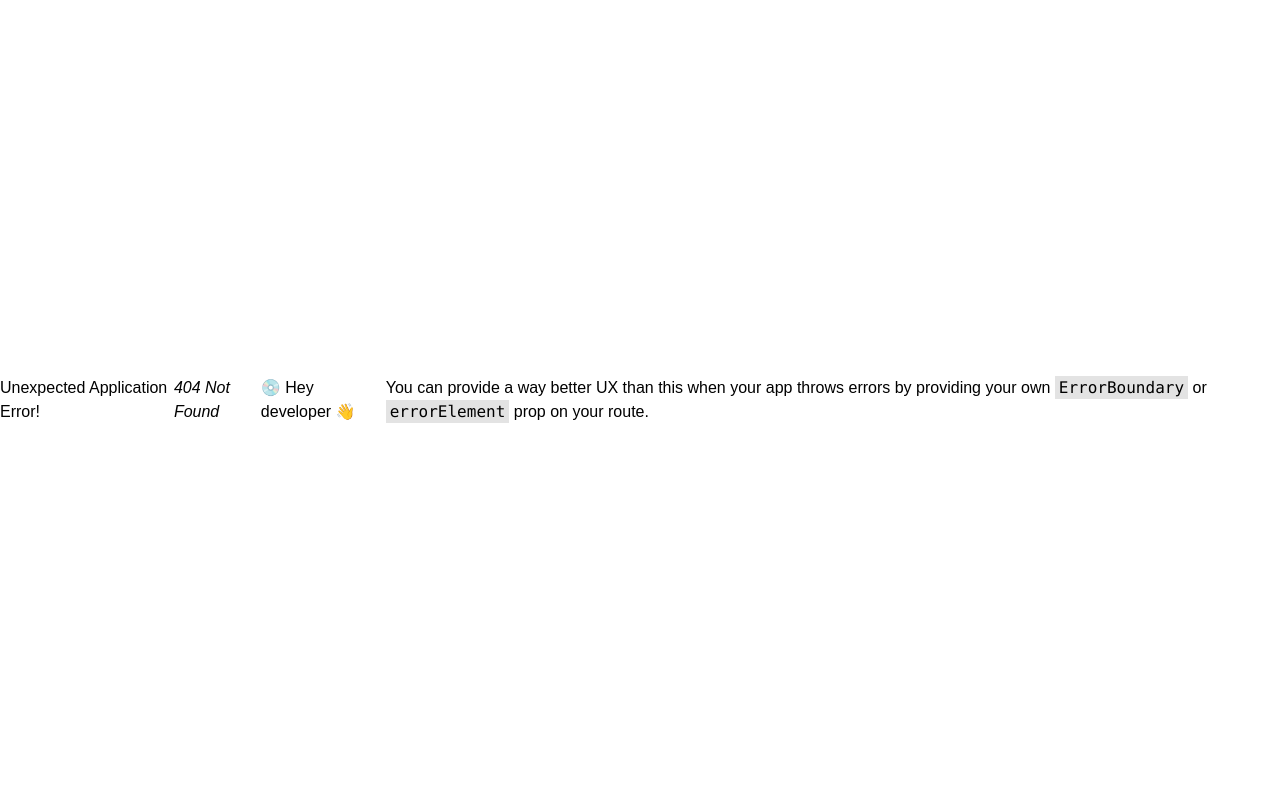
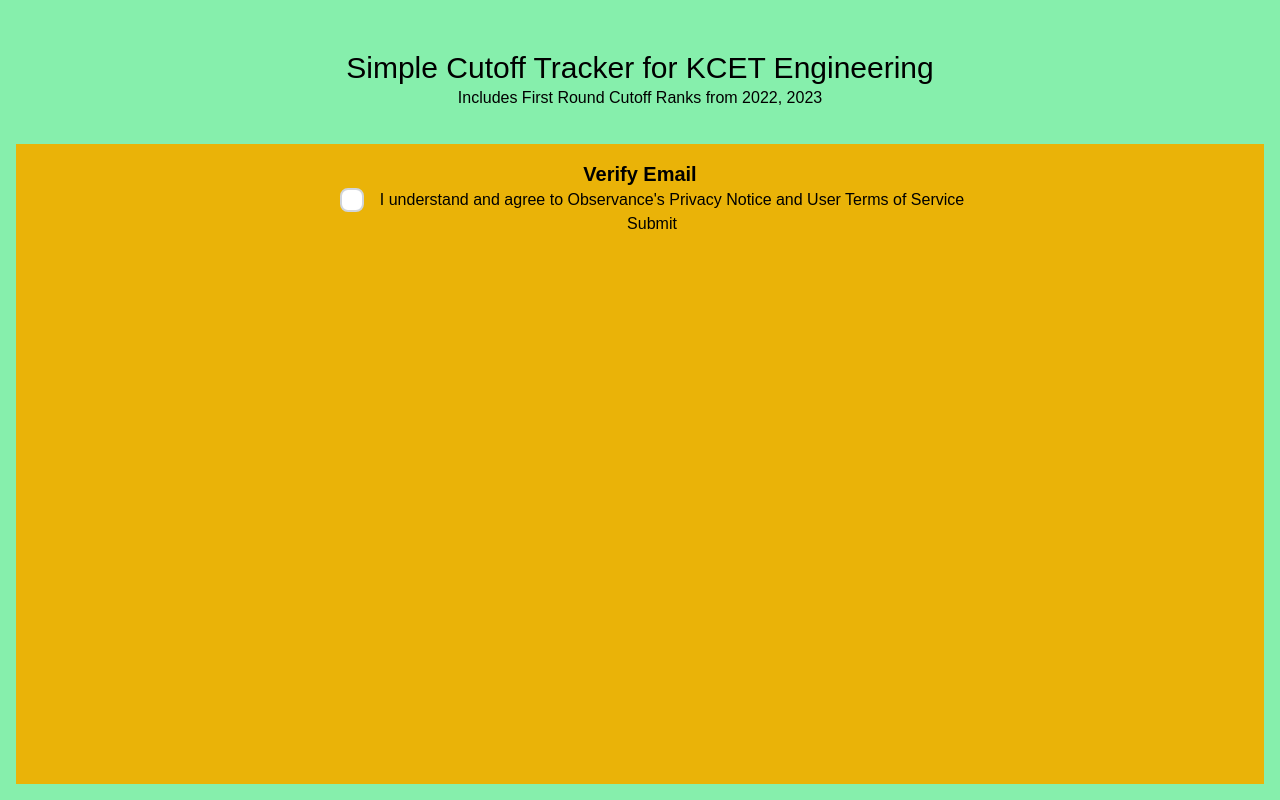
Before and after one commit to rohansh-tty/Kcet_Frontend, a React (Vite) app: page /verify in a window 1280 px wide. Before the commit this address had no page. Built offline with nearby package versions, Linux system fonts and the light colour scheme; a web font is replaced by a local one.

Commit message:
fix: auth ui fixed

```diff
--- a/src/App.tsx
+++ b/src/App.tsx
@@ -68,7 +68,6 @@ function App(): ReactElement {
     <>
       <div className="flex flex-col h-screen w-screen overflow-y-scroll ">
         <Toaster />
-
         <Menu />
         <div className="flex h-full w-full items-center justify-center">
           <Cutoff />
--- a/src/components/Cutoff.tsx
+++ b/src/components/Cutoff.tsx
@@ -136,11 +136,12 @@ const Cutoff = () => {
   }, [])
 
   return (
-      <div className="grid grid-rows-2 grid-cols-1 md:grid-rows-1 md:grid-cols-2 h-full w-full">
-        <div className="h-full w-full bg-green-400 flex  items-center justify-center">
+    <div className="grid md:grid-rows-9 md:grid-cols-1  h-full w-full bg-yellow-400">
+      <p className="row-span-1 h-full w-full font-bold">KCET Cutoff Analyzer</p>
+      <div className="row-span-4 h-full w-full bg-green-400 flex  items-center justify-center">
         <form
           onSubmit={handleSubmit(onSubmit)}
-            className="flex flex-col  space-y-8 h-full md:w-full lg:w-[60%] items-start justify-center   "
+          className="flex flex-col  space-y-8 h-full w-[40%] items-center justify-center   "
         >
           {/* register your input into the hook by invoking the "register" function */}
           <div className="flex flex-row space-x-2">
@@ -299,7 +300,7 @@ const Cutoff = () => {
               //         }
               //     ]
               // }
-                console.log('submit button pressed...',  formInputs)
+              console.log('submit button pressed...', formInputs)
               // console.log(getValues())
               const response = await getCutoffResults({
                 min_cutoff: formInputs.min_cutoff,
@@ -307,9 +308,7 @@ const Cutoff = () => {
                 branch: formInputs?.branch
                   ?.map((branch) => branch.branch_short_name)
                   .join(','),
-                  year: formInputs.year
-                    .map((item: any) => item.value)
-                    .join(','),
+                year: formInputs.year.map((item: any) => item.value).join(','),
                 round: formInputs.round.value,
                 category: formInputs.category.value
               })
@@ -325,7 +324,7 @@ const Cutoff = () => {
         {/* </div> */}
       </div>
       {tableData && tableData.length > 0 ? (
-          <div className="md:h-full md:w-full overflow-scroll flex items-center justify-center bg-red-400">
+        <div className="row-span-4 md:h-full md:w-full overflow-scroll flex items-center justify-center bg-red-400">
           {' '}
           <DemoTable data={tableData} />
         </div>
--- a/src/components/Login.tsx
+++ b/src/components/Login.tsx
@@ -9,6 +9,7 @@ import toast, { Toaster } from 'react-hot-toast'
 import { useNavigate } from 'react-router-dom'
 import Cookies from 'universal-cookie'
 import { LoginResponseAPI } from '../store/CutoffStore'
+import { Checkbox } from 'primereact/checkbox'
 
 type LoginInputs = {
   email: string
@@ -21,7 +22,7 @@ type SignUpInputs = {
   password: string
 }
 
-export const Signup = () => {
+export const Signup = ({ verifyHandler }) => {
   const {
     register,
     handleSubmit,
@@ -29,8 +30,28 @@ export const Signup = () => {
     formState: { errors }
   } = useForm<SignUpInputs>()
   const cookies = new Cookies()
+  const navigate = useNavigate()
+  const signup = useAuthStore((state) => state.signup)
 
-  const onSubmit: SubmitHandler<SignUpInputs> = (data) => console.log(data)
+  const onSubmit: SubmitHandler<SignUpInputs> = async (data) => {
+    try {
+      const res = await signup(data.username, data.email, data.password)
+      if (res?.status === 200) {
+        // setLoginInfo(res?.data)
+        localStorage.setItem('user', JSON.stringify(res?.data))
+        toast.success('Login Success')
+        verifyHandler(true)
+        console.log('showing verify checkbox')
+
+        // navigate('/cutoff')
+      } else {
+        console.log('Login Failed >>>', res)
+        toast.error(`Unexpected Issue ${res?.data?.status}, ${res?.data}`)
+      }
+    } catch (error) {
+      toast.error(`Failed to Login, ${error}`)
+    }
+  }
 
   return (
     <>
@@ -49,7 +70,7 @@ export const Signup = () => {
           <label>Email</label>
           <input
             className="w-[40%]"
-            defaultValue="test"
+            defaultValue="metyho@citmo.net"
             {...register('email')}
           />
         </div>
@@ -67,7 +88,11 @@ export const Signup = () => {
         </div>
 
         {/* <input type="submit" /> */}
-        <button>Submit</button>
+        <div className="p-2 w-full flex items-center justify-center ">
+          <button className="bg-blue-500 p-4 rounded-md  items-center flex text-lg">
+            Submit
+          </button>
+        </div>
       </form>
     </>
   )
@@ -99,11 +124,12 @@ export const Login = () => {
   const onSubmit: SubmitHandler<LoginInputs> = async (data) => {
     try {
       const res = await login(data.email, data.password)
+      console.log('response >>>', res)
       if (res?.status === 200) {
         setLoginInfo(res?.data)
         localStorage.setItem('user', JSON.stringify(res?.data))
         toast.success('Login Success')
-        navigate('/cutoff')
+        // navigate('/cutoff')
       } else {
         console.log('Login Failed >>>', res)
         toast.error(`Unexpected Issue ${res?.data?.status}, ${res?.data}`)
@@ -138,32 +164,96 @@ export const Login = () => {
       </div>
 
       {/* <input type="submit" /> */}
-      <button>Submit</button>
+      <div className="p-2 w-full flex items-center justify-center ">
+        <button className="bg-blue-500 p-4 rounded-md  items-center flex text-lg">
+          Submit
+        </button>
+      </div>
     </form>
   )
 }
 
 export const AuthPage = () => {
   const [signUpPressed, setBtnPressed] = useState(0)
+  const [showVerify, setShowVerify] = useState(false)
+  const verifyHandler = (value: boolean) => {
+    if (signUpPressed) {
+      setBtnPressed(0)
+      setShowVerify(value)
+    }
+  }
   return (
     <>
-      <div className="grid grid-rows-2 w-full h-full p-4 bg-green-300 ">
+      <div className="grid grid-rows-6 w-full h-full p-4 bg-green-300 ">
         <Toaster />
-        <div className="flex flex-col  items-center justify-center p-8 w-full h-full">
+        <div className="flex flex-col row-span-1 items-center justify-center p-8 w-full h-full">
           <h1 className="text-3xl">
             Simple Cutoff Tracker for KCET Engineering
           </h1>
           <p>Includes First Round Cutoff Ranks from 2022, 2023</p>
         </div>
 
-        <div className="flex flex-col w-full items-center justify-center bg-yellow-500 p-4">
-          <div className="flex flex-row space-x-4 items-center justify-center w-full ">
-            <Button onClick={() => setBtnPressed(1)}>SignUp</Button>
-            <Button onClick={() => setBtnPressed(0)}>Login</Button>
+        {/* Web Responsive */}
+        <div className="flex w-full h-full row-span-5 bg-yellow-400 items-center justify-center">
+          <div className=" lg:w-[40%] w-full h-full flex flex-col items-center justify-start  ">
+            {!showVerify && (
+              <div className="flex flex-row  items-center justify-center w-full p-4 space-x-8 ">
+                <Button
+                  className="p-2 font-bold text-xl"
+                  onClick={() => setBtnPressed(1)}
+                >
+                  SignUp
+                </Button>
+                <Button
+                  className="p-2 font-bold text-xl"
+                  onClick={() => setBtnPressed(0)}
+                >
+                  Login
+                </Button>
+              </div>
+            )}
+
+            <div className="w-full">
+              {!!signUpPressed && <Signup verifyHandler={verifyHandler} />}
+              {!signUpPressed && !showVerify && <Login />}
+              {showVerify ? (
+                <p className="text-center">
+                  Thank you for signing up, you will be receiving a verfication
+                  link in your email
+                </p>
+              ) : (
+                <></>
+              )}
+            </div>
           </div>
+        </div>
 
-          <div className='lg:w-[50%] w-full'>{signUpPressed ? <Signup /> : <Login />}</div>
-        </div>
+        {/* Mobiel Responsive */}
+        {/* <div className="grid grid-cols-2 lg:hidden w-full h-full row-span-5">
+          <div className="col-span-2 bg-yellow-300 "></div>
+          <div className="col-span-2 bg-red-400 ">
+            {!showVerify && (
+              <div className="flex flex-row space-x-4 items-center justify-center w-full">
+                <Button onClick={() => setBtnPressed(1)}>SignUp</Button>
+                <Button onClick={() => setBtnPressed(0)}>Login</Button>
+              </div>
+            )}
+
+            <div className="w-full">
+              {!!signUpPressed && <Signup verifyHandler={verifyHandler} />}
+              {!signUpPressed && !showVerify && <Login />}
+              {showVerify ? (
+                <p className="text-center">
+                  Thank you for signing up, you will be receiving a verfication
+                  link in your email
+                </p>
+              ) : (
+                <></>
+              )}
+            </div>
+          </div>
+          <div className="col-span-2 bg-blue-300 "></div>
+        </div> */}
       </div>
     </>
   )
--- /dev/null
+++ b/src/components/Verify.tsx
@@ -0,0 +1,74 @@
+import { Checkbox } from 'primereact/checkbox'
+import { useState } from 'react'
+import toast, { Toaster } from 'react-hot-toast'
+import { useAuthStore } from '../store/AuthStore'
+import { useNavigate, useParams } from 'react-router-dom'
+
+const Verify = () => {
+  const [checkboxState, setCheckboxState] = useState(false)
+  const onRulesCheck = () => {
+    setCheckboxState((prevState) => !prevState)
+  }
+  const verifySignup = useAuthStore((state) => state.verifySignup)
+
+  const params = new URLSearchParams(window.location.search)
+  const emailToken = params.get('token')
+  const navigate = useNavigate()
+
+  return (
+    <div className="grid grid-cols-1 grid-row-3 space-x-6">
+      {/* Checkbox */}
+      <div className="flex items-center justify-center">
+        <p className="font-bold text-xl">Verify Email</p>
+      </div>
+      <div className="flex flex-row space-x-4  bg-greespan-400 items-center justify-center">
+        <Checkbox
+          inputId="cb1"
+          value="Condition"
+          onChange={onRulesCheck}
+          checked={checkboxState}
+        />
+        <label htmlFor="cb1" className="break-normal p-checkbox-label">
+          I understand and agree to Observance{"'"}s Privacy Notice and User
+          Terms of Service
+        </label>
+      </div>
+      <button
+        onClick={async () => {
+          console.log('token >', emailToken)
+          const res = await verifySignup(emailToken || '')
+          if (res?.status === 200) {
+            navigate('/cutoff')
+          } else {
+            console.log('Login Failed >>>', res)
+            toast.error(`Unexpected Issue ${res?.data?.status}, ${res?.data}`)
+          }
+        }}
+      >
+        Submit
+      </button>
+      {/* Submit Button */}
+      <div></div>
+    </div>
+  )
+}
+
+export const VerifyComponent = () => {
+  return (
+    <>
+      <div className="grid grid-rows-6 w-full h-full p-4 bg-green-300 ">
+        <Toaster />
+        <div className="flex flex-col row-span-1 items-center justify-center p-8 w-full h-full">
+          <h1 className="text-3xl">
+            Simple Cutoff Tracker for KCET Engineering
+          </h1>
+          <p>Includes First Round Cutoff Ranks from 2022, 2023</p>
+        </div>
+
+        <div className="flex flex-col w-[full] row-span-5 items-center justify-start bg-yellow-500 p-4">
+          <Verify />
+        </div>
+      </div>
+    </>
+  )
+}
--- a/src/store/AuthStore.ts
+++ b/src/store/AuthStore.ts
@@ -15,7 +15,10 @@ export interface LoginResponseAPI {
 }
 
 type AuthStoreType = {
-  login: (usr:string, pwd:string) => {}
+  signup: (name: string, usr: string, pwd: string) => {}
+  login: (usr: string, pwd: string) => {}
+  verifySignup: (token: string) => {}
+
   loginResponse: LoginResponseAPI
   setLoginResponse: (response: LoginResponseAPI) => void
 }
@@ -30,6 +33,24 @@ export const useAuthStore = create<AuthStoreType>()((set) => ({
     )
     return res
   },
+  signup: async (name: string, email: string, password: string) => {
+    const res = await axios.post(
+      `${BASE_URL}/api/method/cutoff_app.core.auth.custom_signup_user`, //?name=${name}&email=${email}&password=${password}`,
+      { email: email, name: name, password: password },
+      { headers: {} }
+    )
+    console.log('signup response>>>', res)
+    return res
+  },
+  verifySignup: async (token: string) => {
+    const res = await axios.post(
+      `${BASE_URL}/api/method/cutoff_app.core.auth.email_verification_handler?token=${token}`,
+      { token: token },
+      { headers: {} }
+    )
+    console.log('signup response>>>', res)
+    return res
+  },
   loginResponse: {} as LoginResponseAPI,
   setLoginResponse: (response: LoginResponseAPI) =>
     set(() => ({ loginResponse: response }))
```
Also changed, not shown: src/main.tsx (+7 -4 lines). Lines whose indentation alone changed are shown as unchanged.
